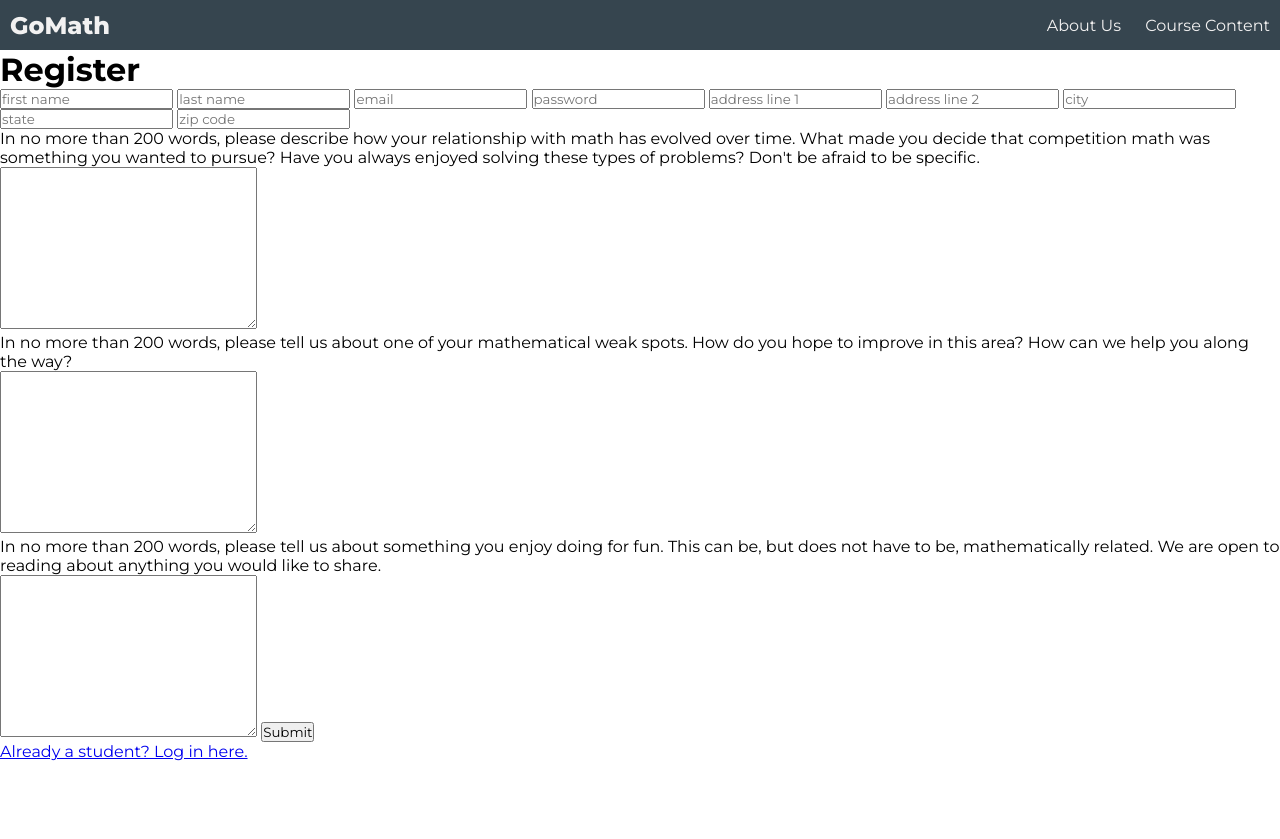
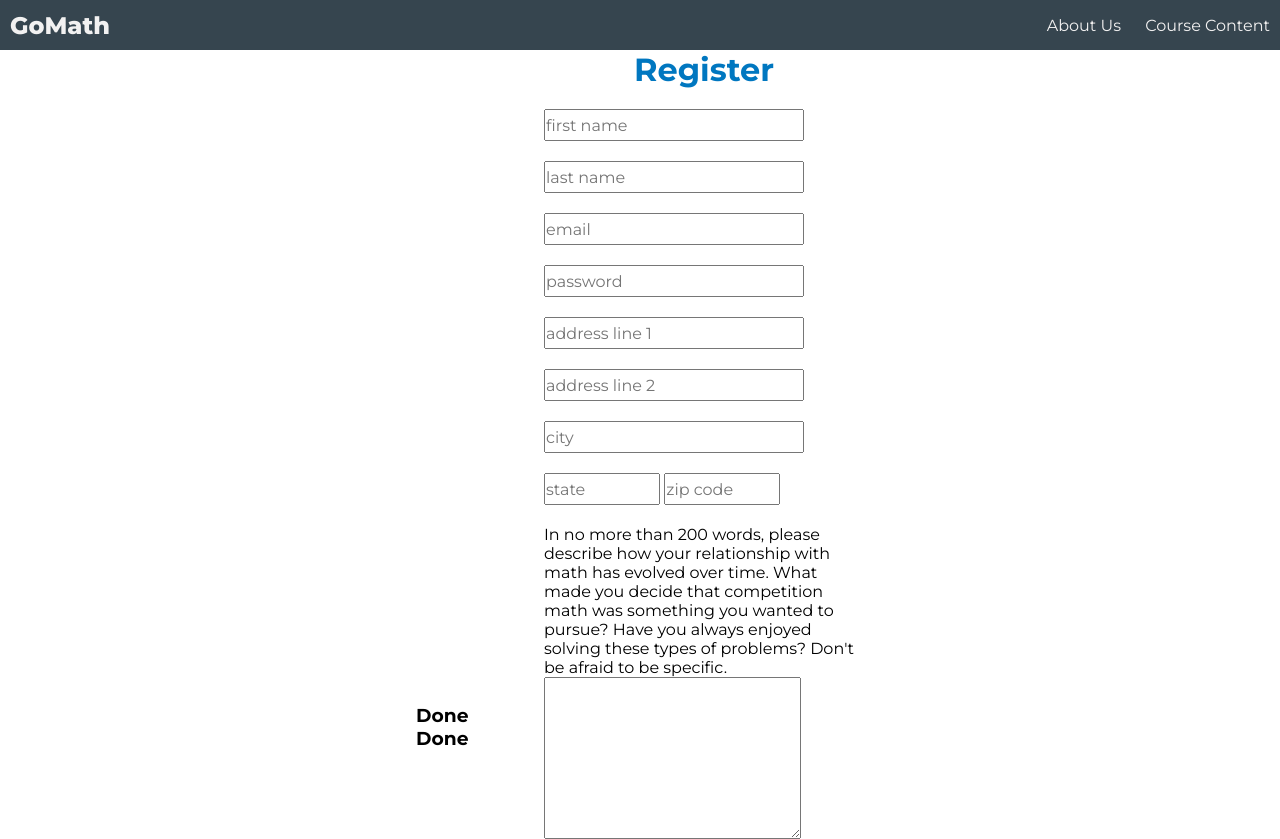
Before and after one commit to hmac213/Learning-Code, a plain HTML site: page website/html/register.html in a window 1280 px wide. Shown: the top 839 px of the page. Before the commit the page ends 800 px from the top, so only its background shows below. Drawn offline with Linux system fonts and the light colour scheme.

Commit message:
organized files / working on registration page

```diff
--- a/website/css/register.css
+++ b/website/css/register.css
@@ -0,0 +1,39 @@
+.register-container {
+    display: flex;
+    align-items: center;
+    justify-content: center;
+}
+
+.register-selectors {
+    width: 10%;
+}
+
+.register-form {
+    width: 25%;
+    display: flex;
+    flex-direction: column;
+    align-items: center;
+}
+
+.register-tab {
+    justify-content: center;
+}
+
+.register {
+    text-align: center;
+    color: var(--accent-color);
+    margin-bottom: 20px;
+}
+
+.register-text, .register-inline {
+    width: 80%;
+    height: 1.75rem;
+    line-height: 1.5rem;
+    font-size: 1rem;
+    margin-bottom: 20px;
+}
+
+.register-inline {
+    display: inline-block;
+    width: 35%;
+}
--- a/website/html/register.html
+++ b/website/html/register.html
@@ -25,6 +25,14 @@
     </div>
 
     <div class="register-container">
+        <div class="register-selectors">
+            <div class="register-section-selector" id="register-info-selector">
+                <h3 class="register-section-done" id="register-info-done">Done</h3>
+            </div>
+            <div class="register-section-selector" id="register-questions-selector">
+                <h3 class="register-section-done" id="register-questions-done">Done</h3>
+            </div>
+        </div>
         <form action="" method="post" class="register-form">
             <h1 class="register">Register</h1>
 
@@ -62,5 +70,6 @@
             <a class="log-in-link" href="log-in.html">Already a student? Log in here.</a>
         </form>
     </div>
+    <script src="../js/registerPage.js"></script>
 </body>
 </html>
--- /dev/null
+++ b/website/js/registerPage.js
@@ -0,0 +1,2 @@
+var info = document.getElementById("register-info");
+var questions = document.getElementById("register-questions");
```
Also changed, not shown: website/css/style.css (+7 -0 lines), website/html/index.html (+3 -3 lines), website/html/log-in.html (+1 -1 lines), website/js/welcomeAnimate.js (renamed from website/js/app.js, +28 -6 lines), website/images/home-math-image.png (added).
